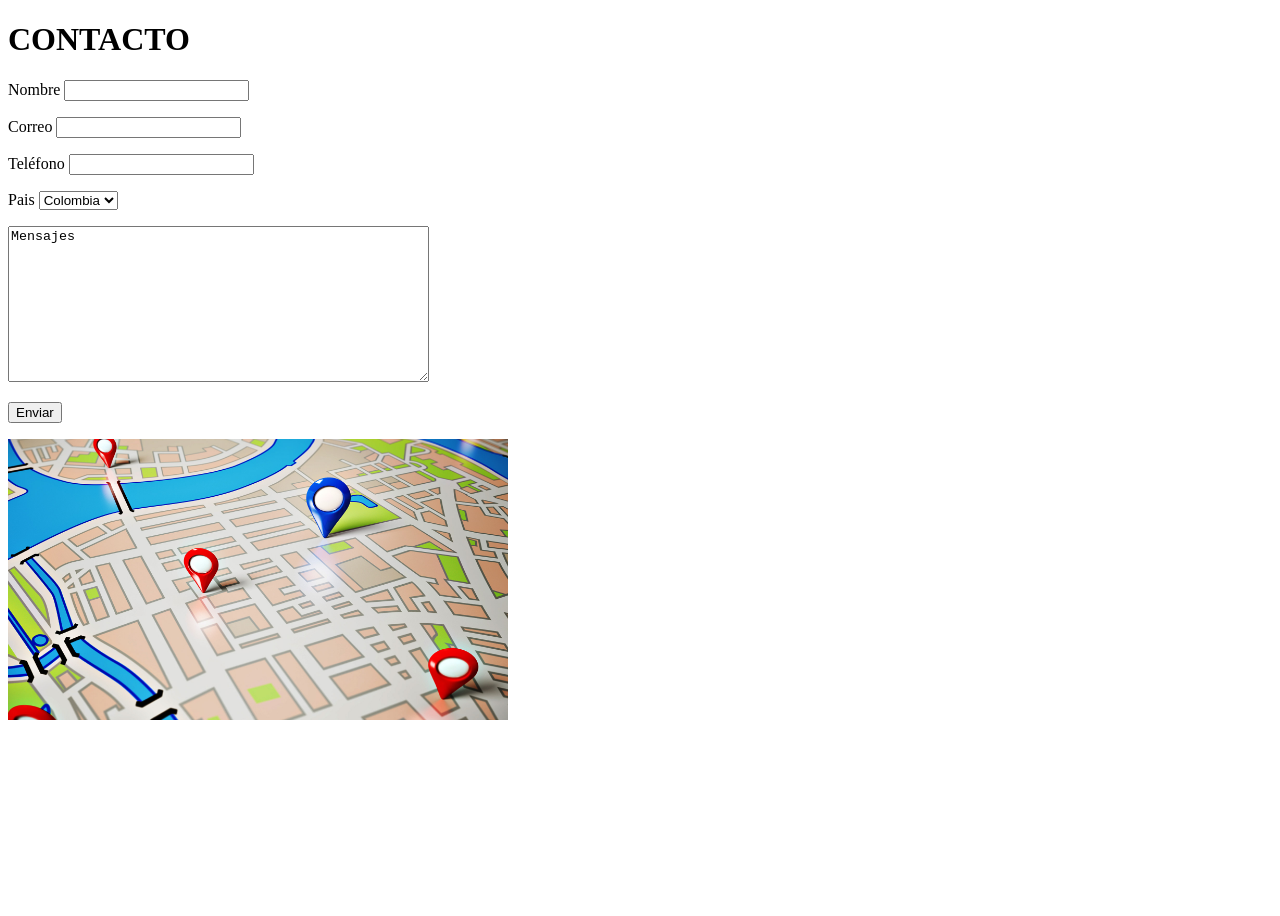
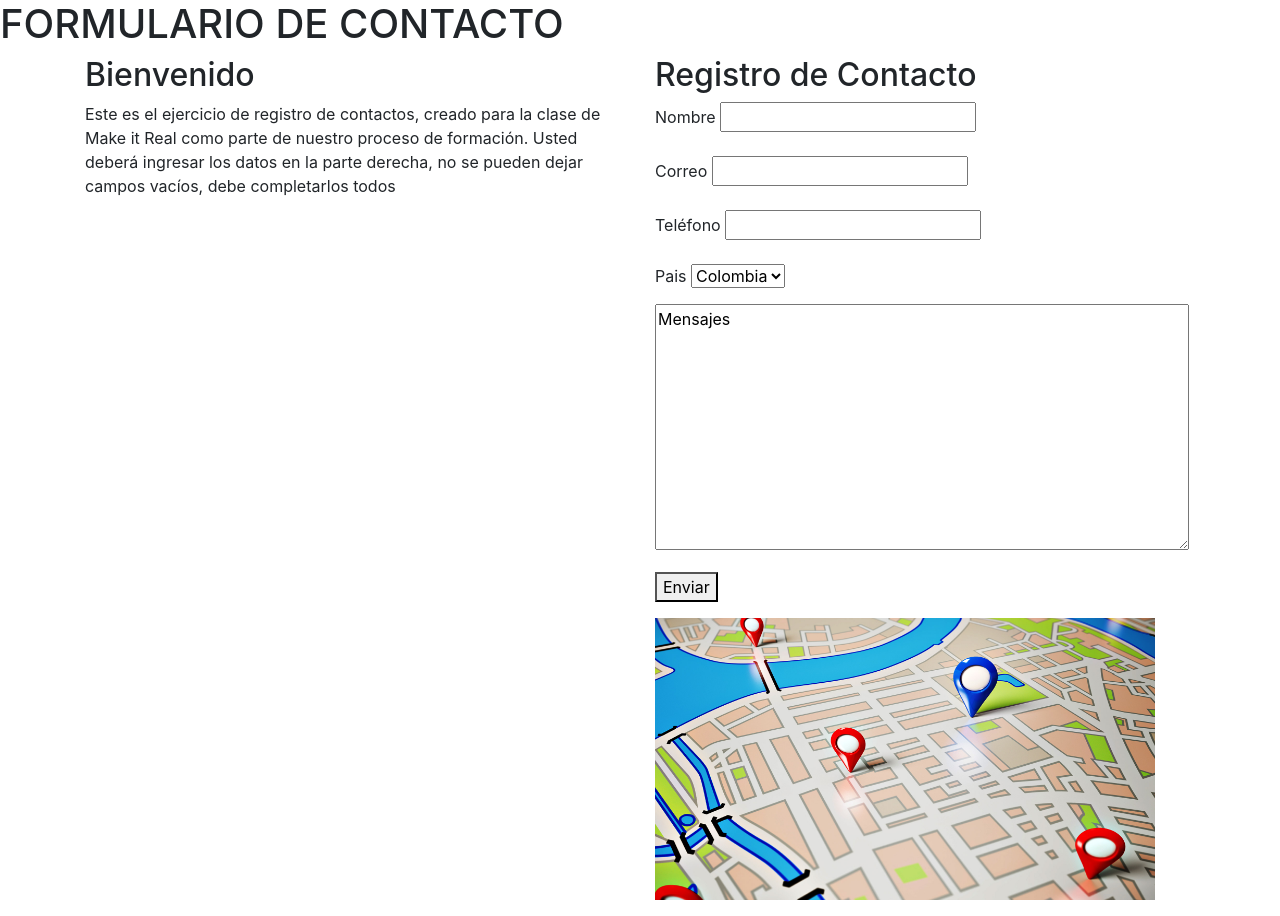
Before and after one commit to rosavergarab/proyecto_formulario, a website: page public/index.html in a window 1280 px wide. Before the commit the page ends 800 px from the top, so only its background shows below. Drawn offline with nearby package versions, Linux system fonts and the light colour scheme.

Commit message:
proyecto formulario de contactos

```diff
--- a/public/index.html
+++ b/public/index.html
@@ -5,9 +5,20 @@
     <meta name="viewport" content="width=device-width, initial-scale=1.0">
     <title>Formulario de Contacto</title>
     <script src="main.js"></script>
+    <link rel="stylesheet" href="https://stackpath.bootstrapcdn.com/bootstrap/4.5.0/css/bootstrap.min.css" integrity="sha384-9aIt2nRpC12Uk9gS9baDl411NQApFmC26EwAOH8WgZl5MYYxFfc+NcPb1dKGj7Sk" crossorigin="anonymous">
+    <link rel="stylesheet" type="text/css" href="style.css" />
 </head>
 <body>
-    <h1>CONTACTO</h1>
+    <h1>FORMULARIO DE CONTACTO</h1>
+
+    <div class="container">
+        <div class="row">
+          <div class="col-sm">
+            <h2>Bienvenido</h2>
+            <p>Este es el ejercicio de registro de contactos, creado para la clase de Make it Real como parte de nuestro proceso de formación. Usted deberá ingresar los datos en la parte derecha, no se pueden dejar campos vacíos, debe completarlos todos</p>
+          </div>
+          <div class="col-sm">
+            <h2>Registro de Contacto</h2>
             <form onsubmit="return false">
                 <p><label>Nombre <input type="text" id="nombre"/></label></p>
                 <p><label>Correo <input type="email" id="email"/></label></p>
@@ -27,9 +38,12 @@
                     <img src="mapa2.jpg" width="500" heigth="400">
                 </p>
             </form>
-    <div></div>
+            <div id="contacto"></div>
+          </div>
+        </div>
+      </div>
 
-    <form></form>
-    <div></div>
+
+
 </body>
 </html>
--- a/public/main.js
+++ b/public/main.js
@@ -1,5 +1,6 @@
 const nuevoContacto = () =>{
     const url = `/api/contact`
+    if((document.getElementById(`nombre`).value !==``)&&(document.getElementById(`email`).value !==``)&&(ocument.getElementById(`telefono`).value !==``)&&(document.getElementById(`pais`).value !==``)&&(document.getElementById(`mensaje`).value !==``)){
     const contacto = {
         name: document.getElementById(`nombre`).value,
         email: document.getElementById(`email`).value,
@@ -25,4 +26,10 @@ const nuevoContacto = () =>{
           document.getElementById(`mensaje`).value = ``;
           alert(`El contacto ha sido enviado`)
       });
+    }
+    else
+    {
+      const html = `Todos los campos deben ser diligenciados`;
+      document.getElementById(`contacto`).innerHTML = html;
+    };
 };
```
Also changed, not shown: public/style.css (added). Lines whose indentation alone changed are shown as unchanged.
